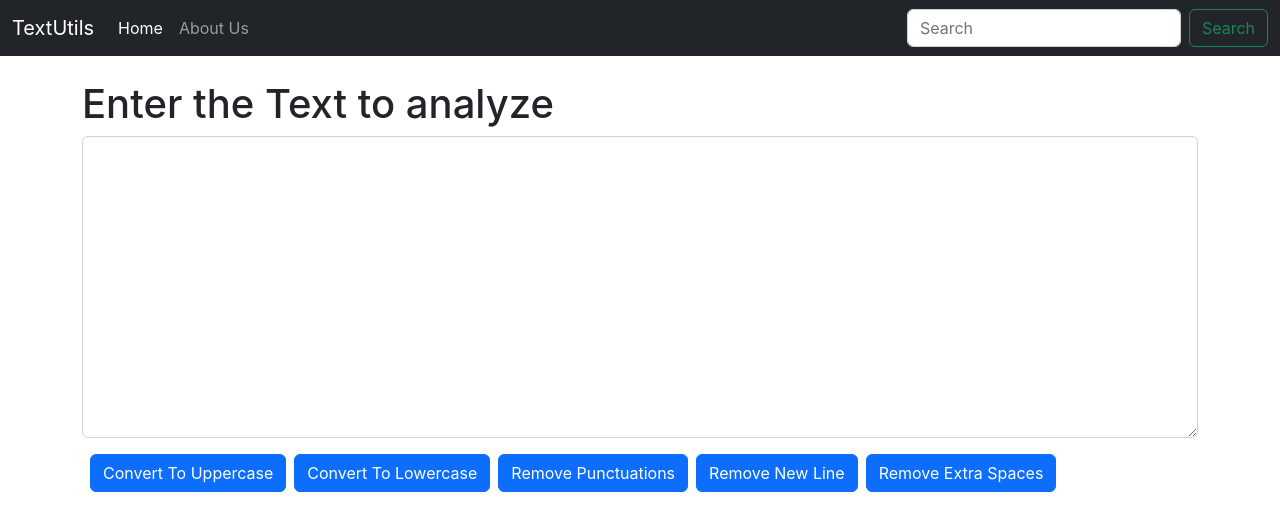
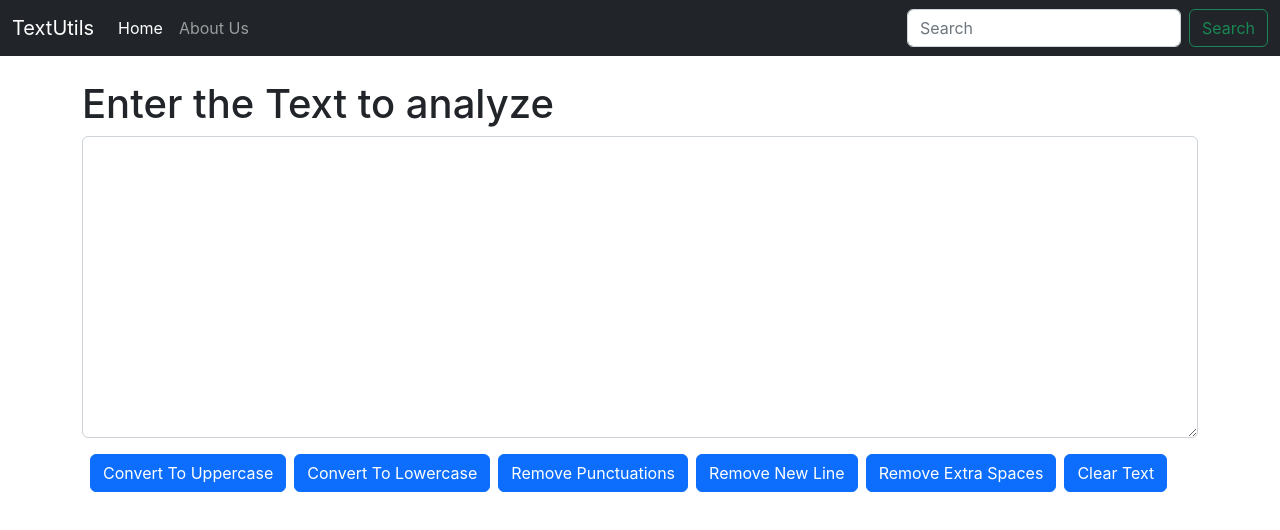
Before and after one commit to Mohammedvaraliya/TextUtils-ReactApp, a React (Create React App) app: page /about in a window 1280 px wide. Shown: the top 530 px of the page. Built offline with nearby package versions, Linux system fonts and the light colour scheme.

Commit message:
Add button clear text

```diff
--- a/src/components/TestForm.js
+++ b/src/components/TestForm.js
@@ -30,6 +30,11 @@
         setText(result)
     }
 
+    const handleUpClearText = () => {
+        const result = text.replace(text, '');
+        setText(result)
+    }
+
     const handleOnChange = (event) => {
         setText(event.target.value)
     }
@@ -47,6 +52,7 @@
                 <button className="btn btn-primary mx-2" onClick={handleUpPunctuations}>Remove Punctuations</button>
                 <button className="btn btn-primary" onClick={handleUpNewLine}>Remove New Line</button>
                 <button className="btn btn-primary mx-2" onClick={handleUpExtraSpace}>Remove Extra Spaces</button>
+                <button className="btn btn-primary" onClick={handleUpClearText}>Clear Text</button>
             </div>
         </>
     )
```
